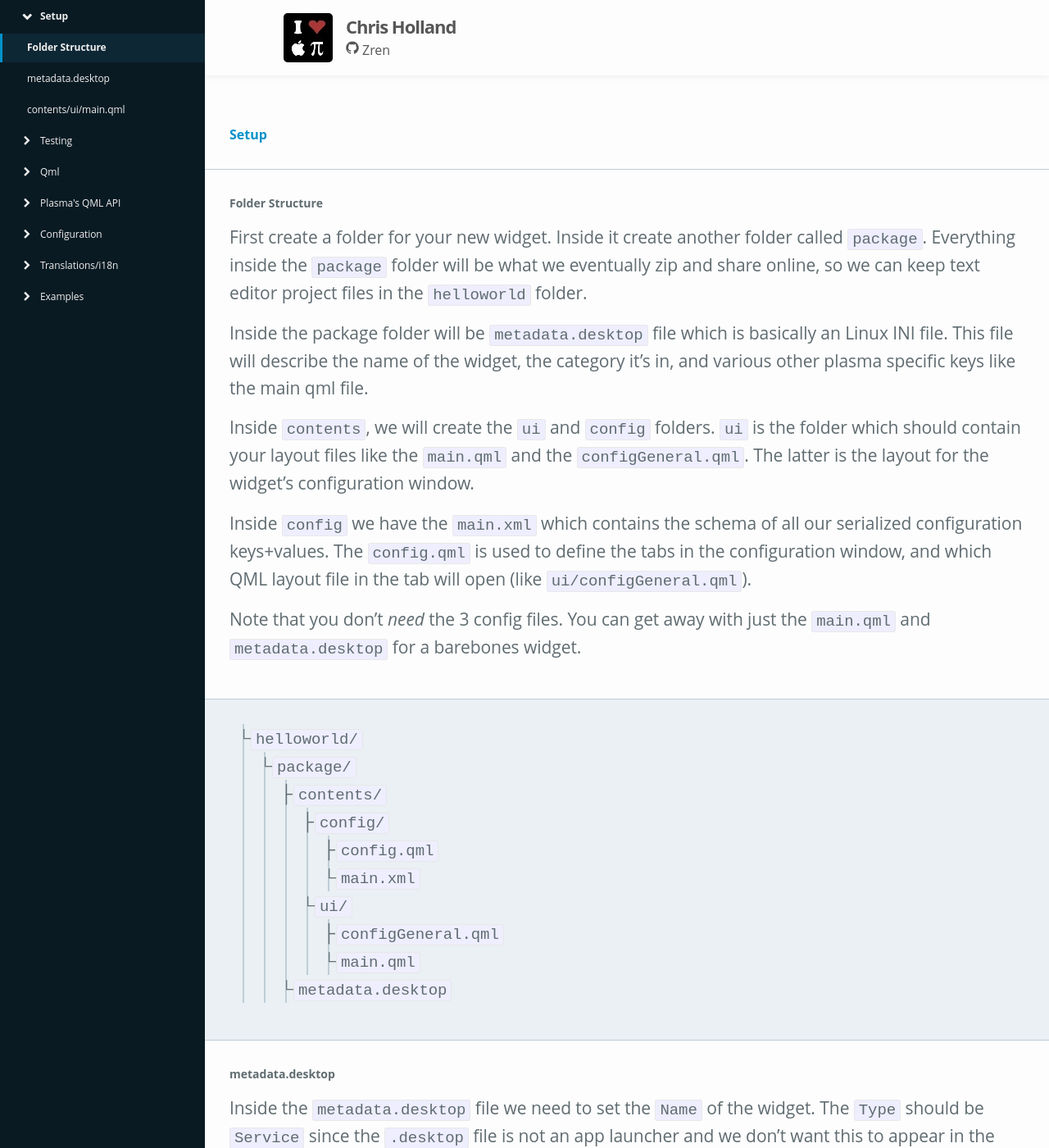
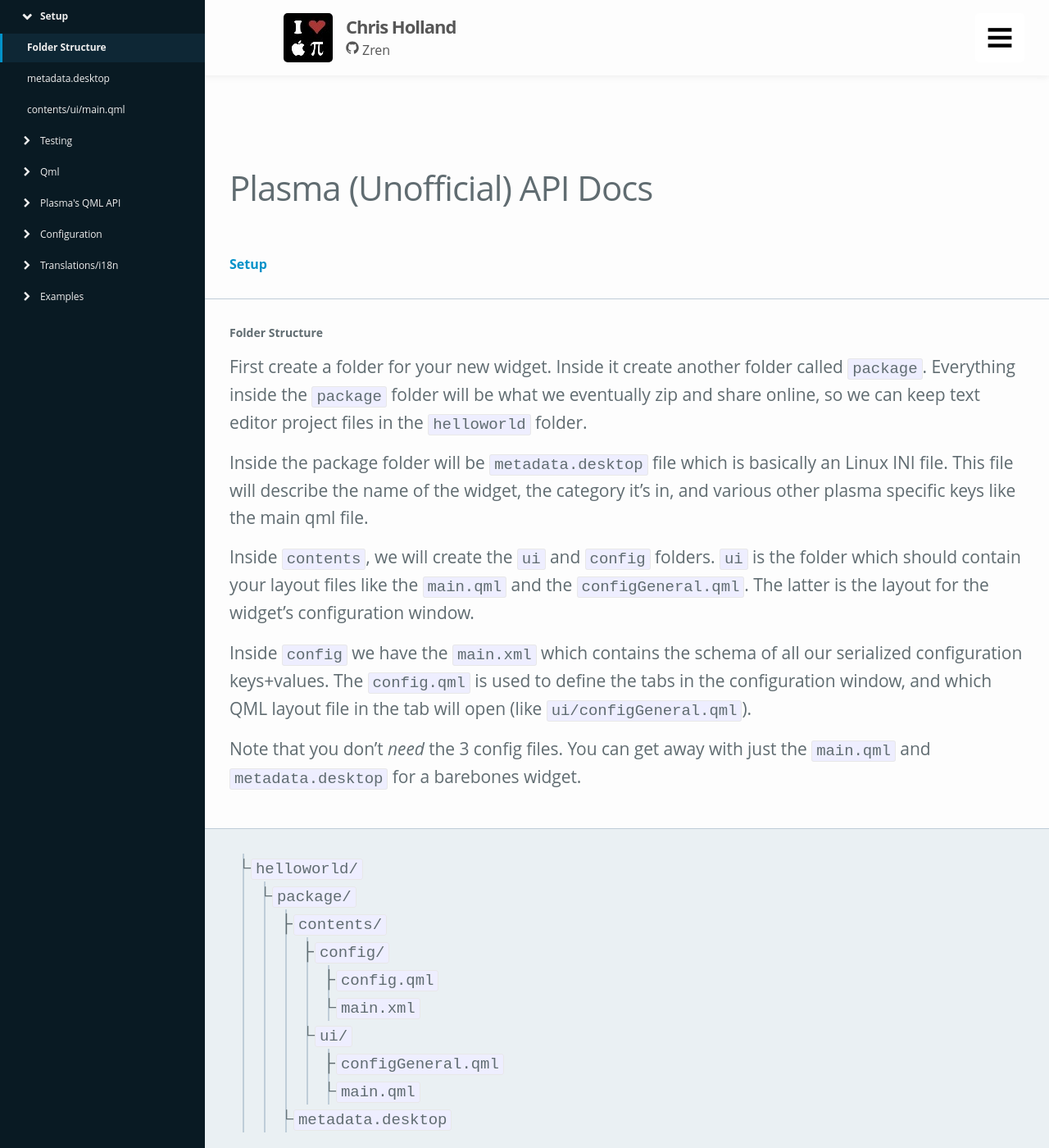
Before and after one commit to Zren/zren.github.io, a Jekyll site: the page built from kde_docs.md, in a window 1280 px wide and 1400 px high. Shown: the whole window at 82% size. Built offline with Jekyll 4.4.1, drawn with Linux system fonts in a browser that asks for light colours.

Commit message:
Turn docpage into a fullwidthpage

```diff
--- a/_layouts/docpage.html
+++ b/_layouts/docpage.html
@@ -1,9 +1,14 @@
 ---
-layout: default
+layout: fullwidthpage
 ---
 <style type="text/css">
 .page-content .wrapper {
 	max-width: 100%;
+}
+
+.post-title {
+	padding-left: 30px;
+	padding-right: 30px;
 }
 
 #sidemenu {
```
